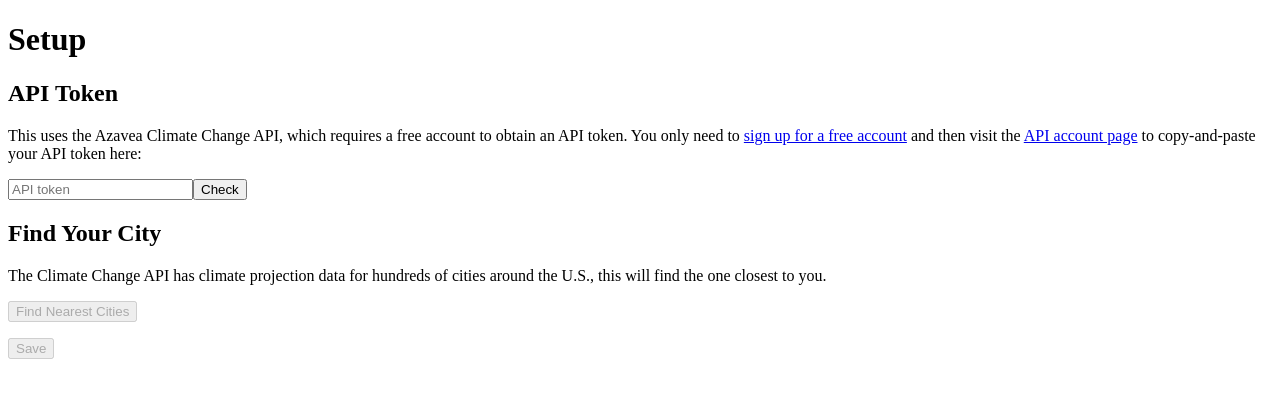
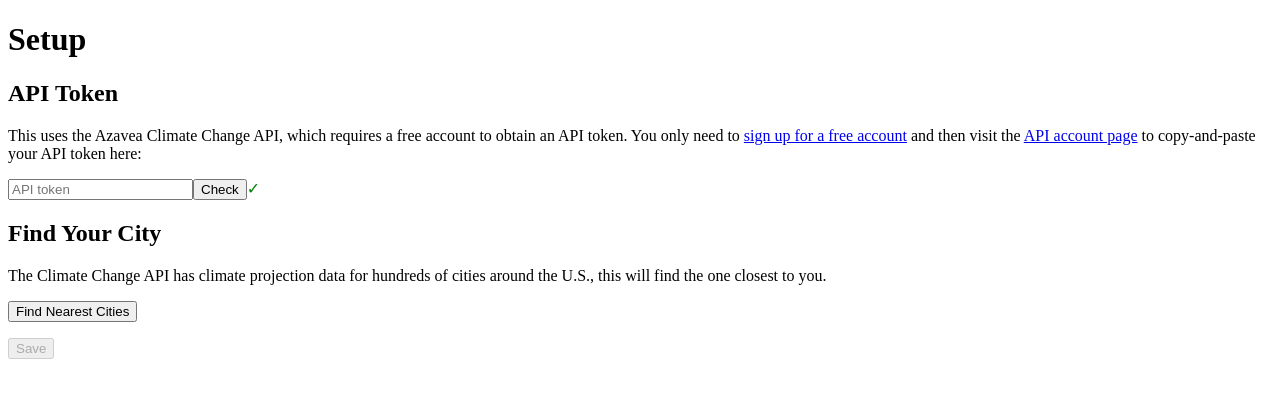
Before and after one commit to rmartz/personal-climate, an Angular app in the folder ng/: page / in a window 1280 px wide. Shown: the top 398 px of the page. Built offline with nearby package versions, Linux system fonts and the light colour scheme.

Commit message:
Save token in localstorage

```diff
--- a/ng/src/app/setup-page/setup-page.component.ts
+++ b/ng/src/app/setup-page/setup-page.component.ts
@@ -1,4 +1,4 @@
-import { Component } from '@angular/core';
+import { Component, OnInit } from '@angular/core';
 import { City } from '../shared/models/city.model'
 import { ApiHttp } from '../shared/services/api-http.service'
 import { CurrentCity } from '../shared/services/current-city.service'
@@ -7,9 +7,9 @@ import { CurrentCity } from '../shared/services/current-city.service'
   selector: 'app-setup-page',
   templateUrl: './setup-page.component.html'
 })
-export class SetupPageComponent {
+export class SetupPageComponent implements OnInit {
 
-  public token: String = ""
+  public token: string = ""
   public tokenValid: Boolean;
   public nearestCities: Array<any> = [];
   public selectedCity: City;
@@ -49,4 +49,11 @@ export class SetupPageComponent {
   public save() {
     this.currentCity.setCity(this.selectedCity);
   }
+
+  public ngOnInit() {
+    this.token = this.apiHttp.getToken();
+    if(this.token !== undefined) {
+      this.tokenValid = true;
+    }
+  }
 }
--- a/ng/src/app/shared/services/api-http.service.ts
+++ b/ng/src/app/shared/services/api-http.service.ts
@@ -5,11 +5,13 @@ import { Observable } from 'rxjs/Observable';
 @Injectable()
 export class ApiHttp {
 
-  public token: String
+  public token: string
 
-  constructor(protected http: Http) { }
+  constructor(protected http: Http) {
+    this.token = localStorage.getItem('token');
+  }
 
-  public request(path: String): Observable<Response> {
+  public request(path: string): Observable<Response> {
     const options = new RequestOptions();
     options.headers = new Headers();
     options.headers.set('Authorization', 'Token ' + this.token);
@@ -19,7 +21,12 @@ export class ApiHttp {
     return this.http.get(url, options)
   }
 
-  public setToken(token: String) {
+  public getToken(): string {
+    return this.token;
+  }
+
+  public setToken(token: string) {
+    localStorage.setItem('token', token);
     this.token = token;
   }
 }
```
